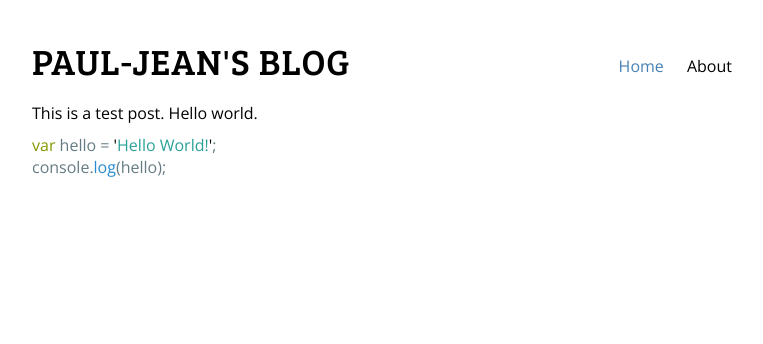
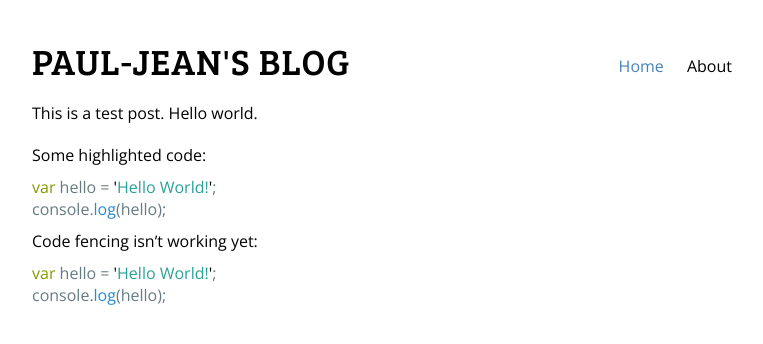
Before and after one commit to paul-jean/paul-jean.github.io, a Jekyll site: the page built from _posts/2014-04-13-test-post.md, in a window 1280 px wide. Shown: the top 344 px of the page, without its empty margins (258-1021 px from the left). Built offline with Jekyll 4.4.1, drawn with Linux system fonts in a browser that asks for light colours.

Commit message:
Code fencing not working yet.

````diff
--- a/_posts/2014-04-13-test-post.md
+++ b/_posts/2014-04-13-test-post.md
@@ -4,7 +4,16 @@ layout: post
 ---
 This is a test post. Hello world.
 
+Some highlighted code:
+
 {% highlight javascript %}
 var hello = 'Hello World!';
 console.log(hello);
 {% endhighlight %}
+
+Code fencing isn't working yet:
+
+```javascript
+var hello = 'Hello World!';
+console.log(hello);
+```
````
